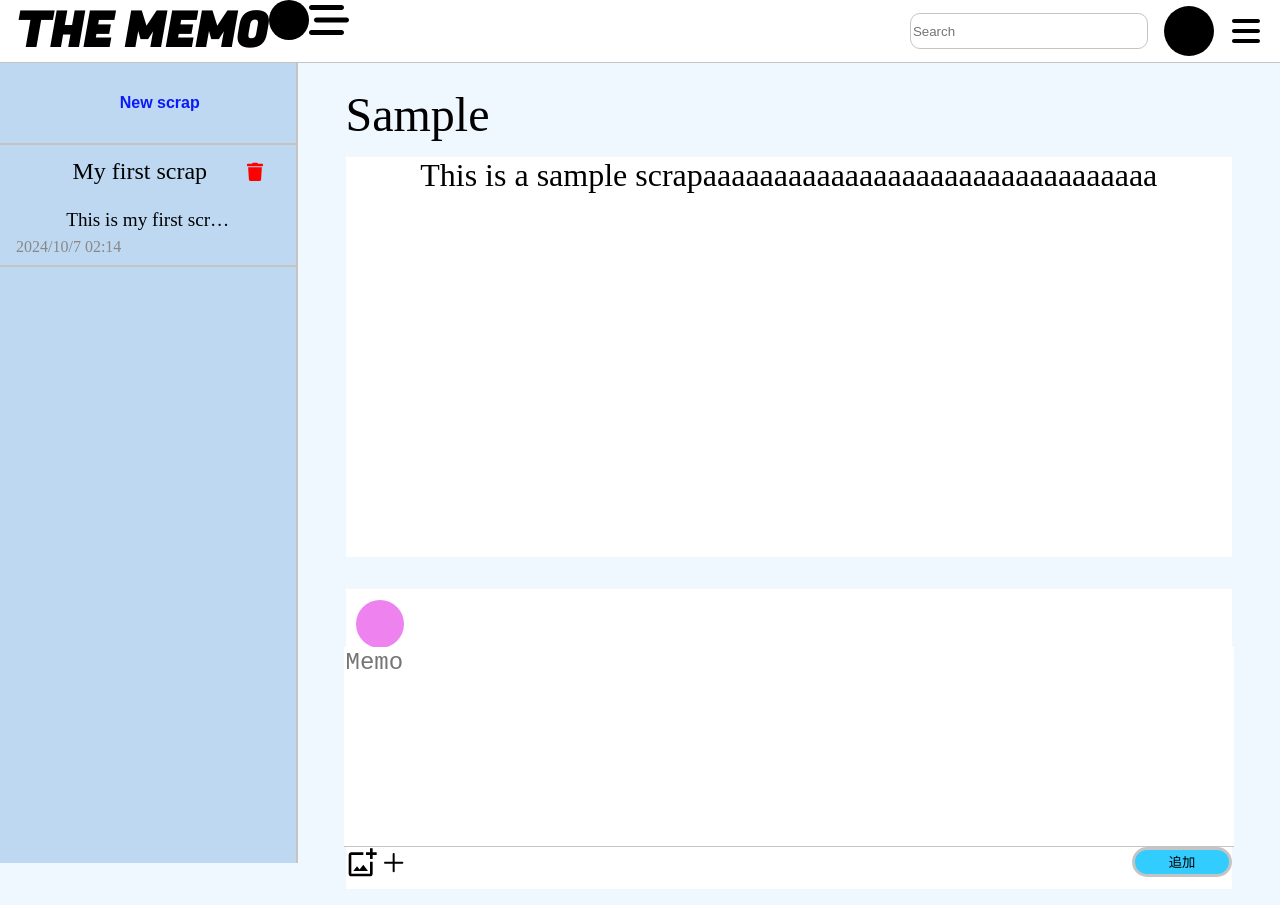
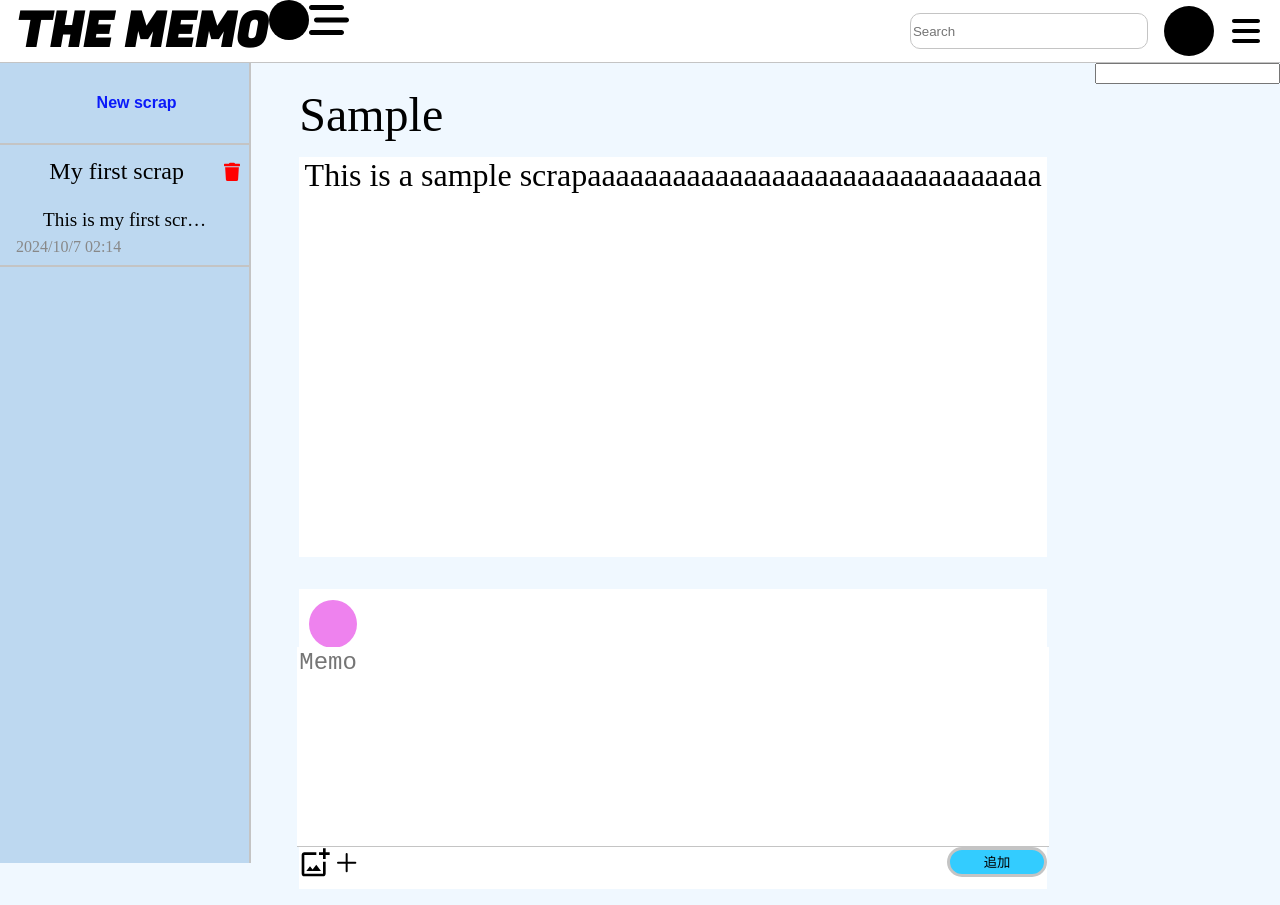
Before and after one commit to tiyo5151/TheMemo, a React (Vite) app: page / in a window 1280 px wide. Both pictures are taken after a click on the button "New scrap". Built offline with nearby package versions, Linux system fonts and the light colour scheme.

Commit message:
popUpCreateTitleコンポーネント追加

```diff
--- a/src/App.tsx
+++ b/src/App.tsx
@@ -5,9 +5,11 @@ import Scraps from './components/Scraps';
 import { useEffect, useState } from 'react';
 import { Scrap } from './types/app';
 import { v4 as uuid } from 'uuid';
+import PopUpTitle from './components/PopUpCreateTitle';
 
 function App() {
   const [scrap, setScrap] = useState<Scrap[] | null>(null);
+  const [createTitle, setCreateTitle] = useState<boolean>(false);
 
   const onAddScrap = () => {
     const scrapElement: Scrap = {
@@ -18,6 +20,7 @@ function App() {
     };
     setScrap([...(scrap || []), scrapElement]); //ここでエラー
     console.log(scrap);
+    setCreateTitle(true);
   };
 
   const onDeleteScrap = (id: string) => {
@@ -36,6 +39,7 @@ function App() {
           onDeleteScrap={onDeleteScrap}
         />
         <Scraps />
+        {createTitle && <PopUpTitle />}
       </div>
     </div>
   );
--- /dev/null
+++ b/src/components/PopUpCreateTitle.tsx
@@ -0,0 +1,11 @@
+import React from 'react';
+
+const PopUpCreateTitle = () => {
+  return (
+    <div className="app-popup-container">
+      <input type="text" />
+    </div>
+  );
+};
+
+export default PopUpCreateTitle;
--- a/src/index.css
+++ b/src/index.css
@@ -1,9 +1,11 @@
 html {
   overflow-y: hidden;
+  z-index: 1;
 }
 
 body {
   margin: 0;
   padding: 0;
   background-color: aliceblue;
+  z-index: inherit;
 }
--- a/src/styles/Header.css
+++ b/src/styles/Header.css
@@ -4,6 +4,7 @@
   display: flex;
   background-color: white;
   border-bottom: 1px solid #c4c4c4;
+  z-index: inherit;
 }
 
 .app-icon-ball {
--- /dev/null
+++ b/src/styles/PopUpCreateTitle.css
@@ -0,0 +1,11 @@
+.app-popup-container {
+  display: flex;
+  justify-content: center;
+  align-items: center;
+  z-index: 2;
+  background-color: white;
+  border: 1px solid silver;
+  input {
+    border: none;
+  }
+}
--- a/src/styles/Scraps.css
+++ b/src/styles/Scraps.css
@@ -6,6 +6,7 @@
   margin: 0;
   padding: 1rem 3rem;
   overflow-y: scroll;
+  z-index: inherit;
 }
 
 .app-scrap-header {
--- a/src/styles/Sidebar.css
+++ b/src/styles/Sidebar.css
@@ -12,6 +12,7 @@
   scrollbar-width: thin;
   scroll-behavior: smooth;
   scrollbar-color: #c4c4c4 rgb(189, 216, 240);
+  z-index: inherit;
 }
 
 .app-sidebar-header {
```
Also changed, not shown: src/components/Title.tsx (deleted, +0 -12 lines).
